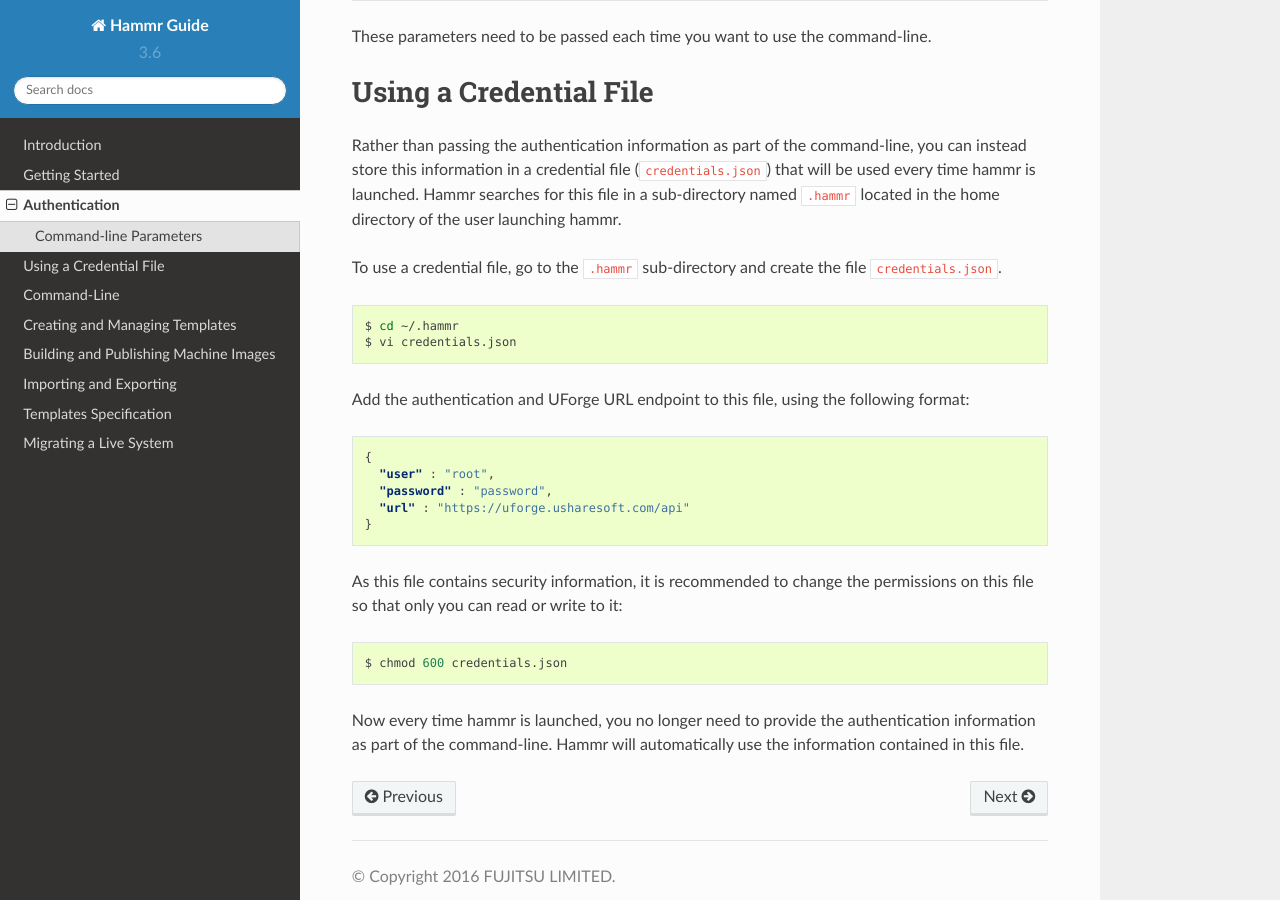
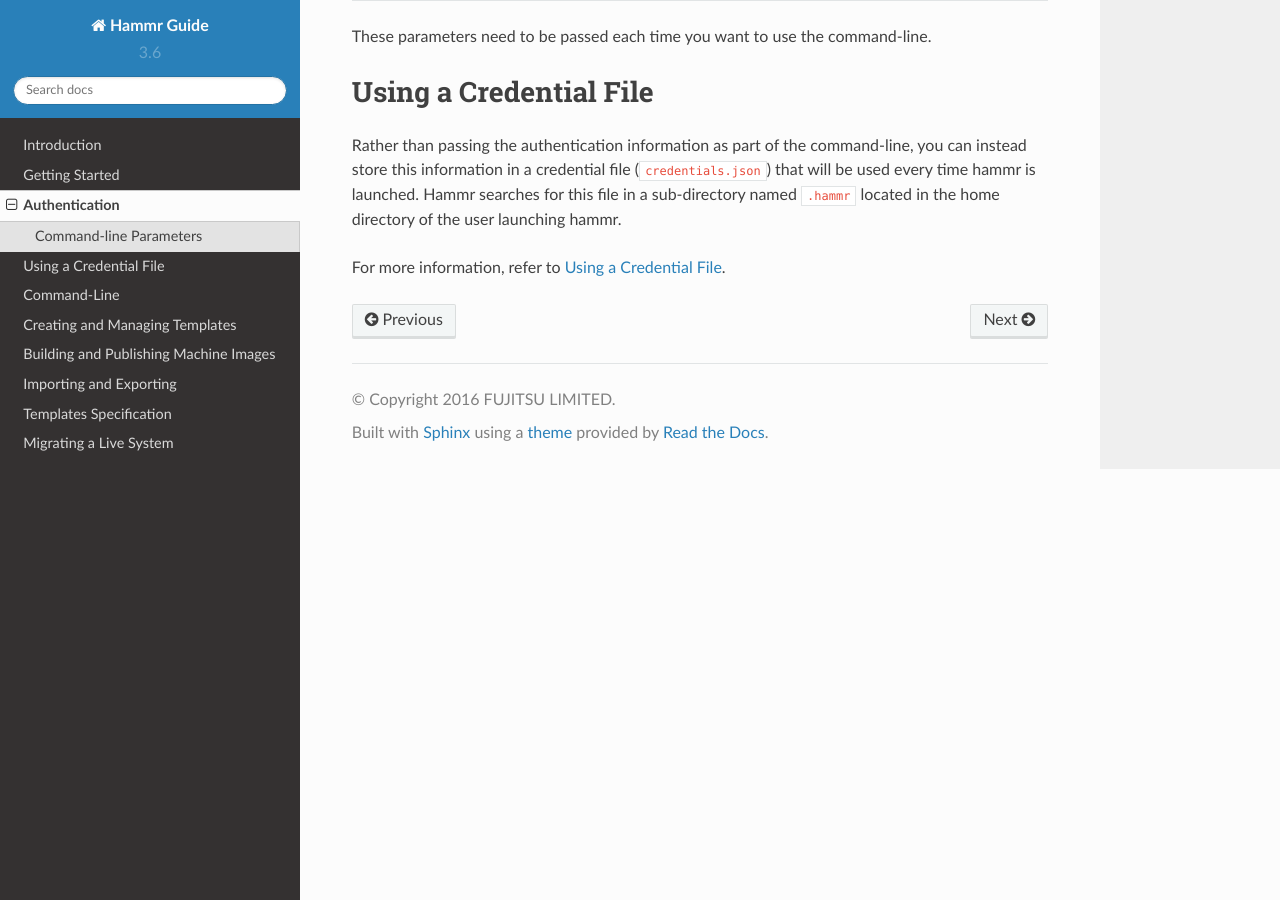
Before and after one commit to usharesoft/hammr, a Sphinx documentation site: the page built from documentation/en/source/pages/authentication/overview.rst, in a window 1280 px wide and 900 px high, scrolled down 693 px. Built offline with Sphinx 7.4.7 and the Read the Docs theme 2.0.0, drawn with Linux system fonts in a browser that asks for light colours; pages that are not in the unit, such as notebooks, are missing from menus.

Commit message:
applying changes for bug 5605

```diff
--- a/documentation/en/source/pages/authentication/overview.rst
+++ b/documentation/en/source/pages/authentication/overview.rst
@@ -35,27 +35,4 @@
 
 Rather than passing the authentication information as part of the command-line, you can instead store this information in a credential file (``credentials.json``) that will be used every time hammr is launched.  Hammr searches for this file in a sub-directory named ``.hammr`` located in the home directory of the user launching hammr.
 
-To use a credential file, go to the ``.hammr`` sub-directory and create the file ``credentials.json``.
-
-.. code-block:: shell
-
-	$ cd ~/.hammr
-	$ vi credentials.json
-
-Add the authentication and UForge URL endpoint to this file, using the following format:
-
-.. code-block:: json
-
-	{
-	  "user" : "root",
-	  "password" : "password",
-	  "url" : "https://uforge.usharesoft.com/api"
-	}
-
-As this file contains security information, it is recommended to change the permissions on this file so that only you can read or write to it:
-
-.. code-block:: shell
-
-	$ chmod 600 credentials.json
-
-Now every time hammr is launched, you no longer need to provide the authentication information as part of the command-line.  Hammr will automatically use the information contained in this file.
+For more information, refer to :ref:`credential-file`.
--- a/documentation/en/source/pages/getting-started/launch-hammr.rst
+++ b/documentation/en/source/pages/getting-started/launch-hammr.rst
@@ -100,6 +100,7 @@
 
 These parameters need to be passed each time you wish to use the command-line.
 
+.. _credential-file:
 
 Using a Credential File
 -----------------------
```
